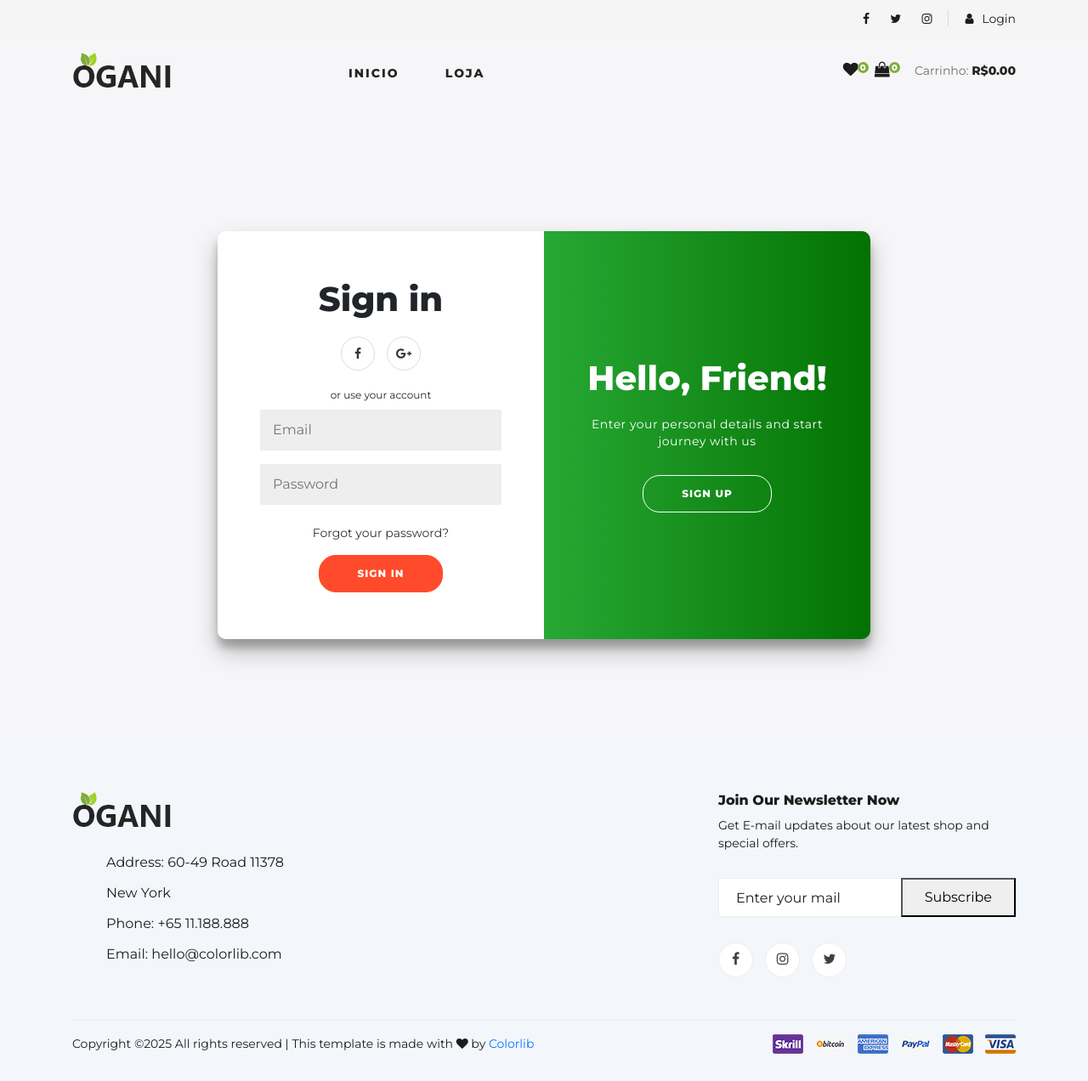
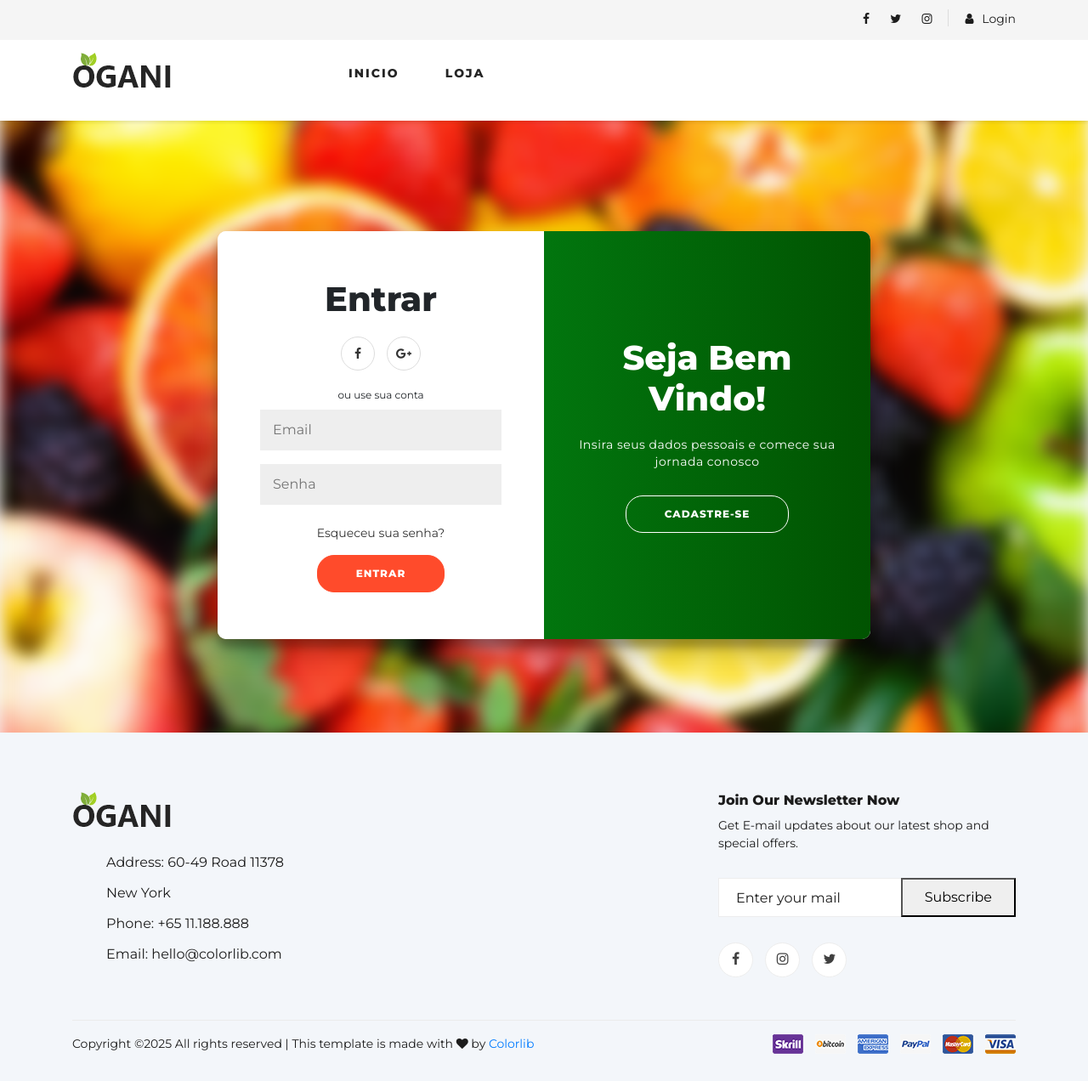
Before and after one commit to DiogoAug16/projeto-produtos-naturais, a Django app: page /login/ in a window 1280 px wide. Shown: the whole page at 85% size. Run offline with Django 5.2, Linux system fonts and the light colour scheme; data that the repository does not hold is empty; some libraries are stand-ins or nearby versions.

Commit message:
feat: preparando design da pagina de login

```diff
--- a/produtos_naturais/static/css/login.css
+++ b/produtos_naturais/static/css/login.css
@@ -1,9 +1,28 @@
 @import url("https://fonts.googleapis.com/css?family=Montserrat:400,800");
+body.login-page header {
+  background-color: #fff;
+  box-shadow: 0 2px 4px rgba(0, 0, 0, 0.05);
+}
+
 body.login-page {
   background: #f6f5f7;
   font-family: "Montserrat", sans-serif;
   margin: 0;
   padding: 0;
+  min-height: 100vh;
+}
+body.login-page .background-blur {
+  position: absolute;
+  top: 0;
+  left: 0;
+  height: 120vh;
+  width: 100vw;
+  background-image: url("/static/img/login_background.png");
+  background-size: cover;
+  background-position: center;
+  filter: blur(9px);
+  z-index: -1;
+  pointer-events: none;
 }
 body.login-page .login-wrapper {
   display: flex;
@@ -135,7 +154,7 @@ body.login-page .login-wrapper .container.right-panel-active .overlay-container
   transform: translateX(-100%);
 }
 body.login-page .login-wrapper .overlay {
-  background: linear-gradient(to right, rgba(2, 208, 36, 0.7058823529), #037203);
+  background: linear-gradient(to right, #02981b, #015301);
   background-repeat: no-repeat;
   background-size: cover;
   background-position: 0 0;
--- a/produtos_naturais/static/sass/login.scss
+++ b/produtos_naturais/static/sass/login.scss
@@ -5,11 +5,35 @@
   @import "mixins";
 
   // Escopo da página de login
+
+  body.login-page header {
+    background-color: #fff;
+    box-shadow: 0 2px 4px rgba(0, 0, 0, 0.05);
+  }
+
   body.login-page {
     background: #f6f5f7;
     font-family: 'Montserrat', sans-serif;
     margin: 0;
     padding: 0;
+    // position: relative;
+    min-height: 100vh;
+    // overflow: hidden;
+
+    // Camada de imagem com blur
+    .background-blur {
+      position: absolute;
+      top: 0;
+      left: 0;
+      height: 120vh;
+      width: 100vw;
+      background-image: url('/static/img/login_background.png');
+      background-size: cover;
+      background-position: center;
+      filter: blur(9px);
+      z-index: -1;
+      pointer-events: none;
+    }
 
     .login-wrapper {
       display: flex;
@@ -163,7 +187,7 @@ body.login-page {
       }
 
       .overlay {
-      background: linear-gradient(to right, #02d024b4, #037203);
+        background: linear-gradient(to right, #02981b, #015301);
         background-repeat: no-repeat;
         background-size: cover;
         background-position: 0 0;
--- a/templates/base_login.html
+++ b/templates/base_login.html
@@ -13,8 +13,9 @@
 </head>
 <body class="login-page">
 
+    <div class="background-blur"></div>
     <header>
-        {% include 'includes/header.html' %}
+        {% include 'includes/header_login.html' %}
     </header>
 
     <main class="login-wrapper">
--- /dev/null
+++ b/templates/includes/header_login.html
@@ -0,0 +1,46 @@
+{%load static%}
+
+<!-- Header Section Begin -->
+<header class="header">
+    <div class="header__top">
+        <div class="container">
+            <div class="row">
+                <div class="col-lg-6 col-md-6">
+                </div>
+                <div class="col-lg-6 col-md-6">
+                    <div class="header__top__right">
+                        <div class="header__top__right__social">
+                            <a href="#"><i class="fa fa-facebook"></i></a>
+                            <a href="#"><i class="fa fa-twitter"></i></a>
+                            <a href="#"><i class="fa fa-instagram"></i></a>
+                        </div>
+                        <div class="header__top__right__auth">
+                            <a href="{% url 'login' %}"><i class="fa fa-user"></i> Login</a>
+                        </div>
+                    </div>
+                </div>
+            </div>
+        </div>
+    </div>
+    <div class="container">
+        <div class="row">
+            <div class="col-lg-3">
+                <div class="header__logo">
+                    <a href="{% url 'home' %}"><img src="{% static 'img/logo.png' %}" alt=""></a>
+                </div>
+            </div>
+            <div class="col-lg-6">
+                <nav class="header__menu">
+                    <ul>
+                        <li><a href="{% url 'home' %}">Inicio</a></li>
+                        <li><a href="{% url 'shop' %}">Loja</a></li>
+                    </ul>
+                </nav>
+            </div>
+        </div>
+        <div class="humberger__open">
+            <i class="fa fa-bars"></i>
+        </div>
+    </div>
+</header>
+<!-- Header Section End -->
--- a/templates/login.html
+++ b/templates/login.html
@@ -1,48 +1,46 @@
 {% extends 'base_login.html' %}
-
-{% load static %}
 
 {% block content %}
     <div class="container" id="container">
       <div class="form-container sign-up-container">
         <form action="#">
-          <h1>Create Account</h1>
+          <h1>Criar Conta</h1>
           <div class="social-container">
             <a href="#" class="social"><i class="fab fa fa-facebook"></i></a>
             <a href="#" class="social"><i class="fab fa fa-google-plus"></i></a>
           </div>
-          <span>or use your email for registration</span>
-          <input type="text" placeholder="Name" />
+          <span>ou use seu email para registrar</span>
+          <input type="text" placeholder="Nome" />
           <input type="email" placeholder="Email" />
-          <input type="password" placeholder="Password" />
-          <button>Sign Up</button>
+          <input type="password" placeholder="Senha" />
+          <button>Cadastrar</button>
         </form>
       </div>
       <div class="form-container sign-in-container">
         <form action="#">
-          <h1>Sign in</h1>
+          <h1>Entrar</h1>
           <div class="social-container">
             <a href="#" class="social"><i class="fab fa fa-facebook"></i></a>
             <a href="#" class="social"><i class="fab fa fa-google-plus"></i></a>
           </div>
-          <span>or use your account</span>
+          <span>ou use sua conta</span>
           <input type="email" placeholder="Email" />
-          <input type="password" placeholder="Password" />
-          <a href="#">Forgot your password?</a>
-          <button>Sign In</button>
+          <input type="password" placeholder="Senha" />
+          <a href="#">Esqueceu sua senha?</a>
+          <button>Entrar</button>
         </form>
       </div>
       <div class="overlay-container">
         <div class="overlay">
           <div class="overlay-panel overlay-left">
-            <h1>Welcome Back!</h1>
-            <p>To keep connected with us please login with your personal info</p>
-            <button class="ghost" id="signIn">Sign In</button>
+            <h1>Bem Vindo de Volta!</h1>
+            <p>Para continuar conectado conosco, faça login com seus dados</p>
+            <button class="ghost" id="signIn">Entrar</button>
           </div>
           <div class="overlay-panel overlay-right">
-            <h1>Hello, Friend!</h1>
-            <p>Enter your personal details and start journey with us</p>
-            <button class="ghost" id="signUp">Sign Up</button>
+            <h1>Seja Bem Vindo!</h1>
+            <p>Insira seus dados pessoais e comece sua jornada conosco</p>
+            <button class="ghost" id="signUp">Cadastre-se</button>
           </div>
         </div>
       </div>
```
Also changed, not shown: produtos_naturais/static/img/login_background.png (added), 1 other file. Lines whose indentation alone changed are shown as unchanged.
